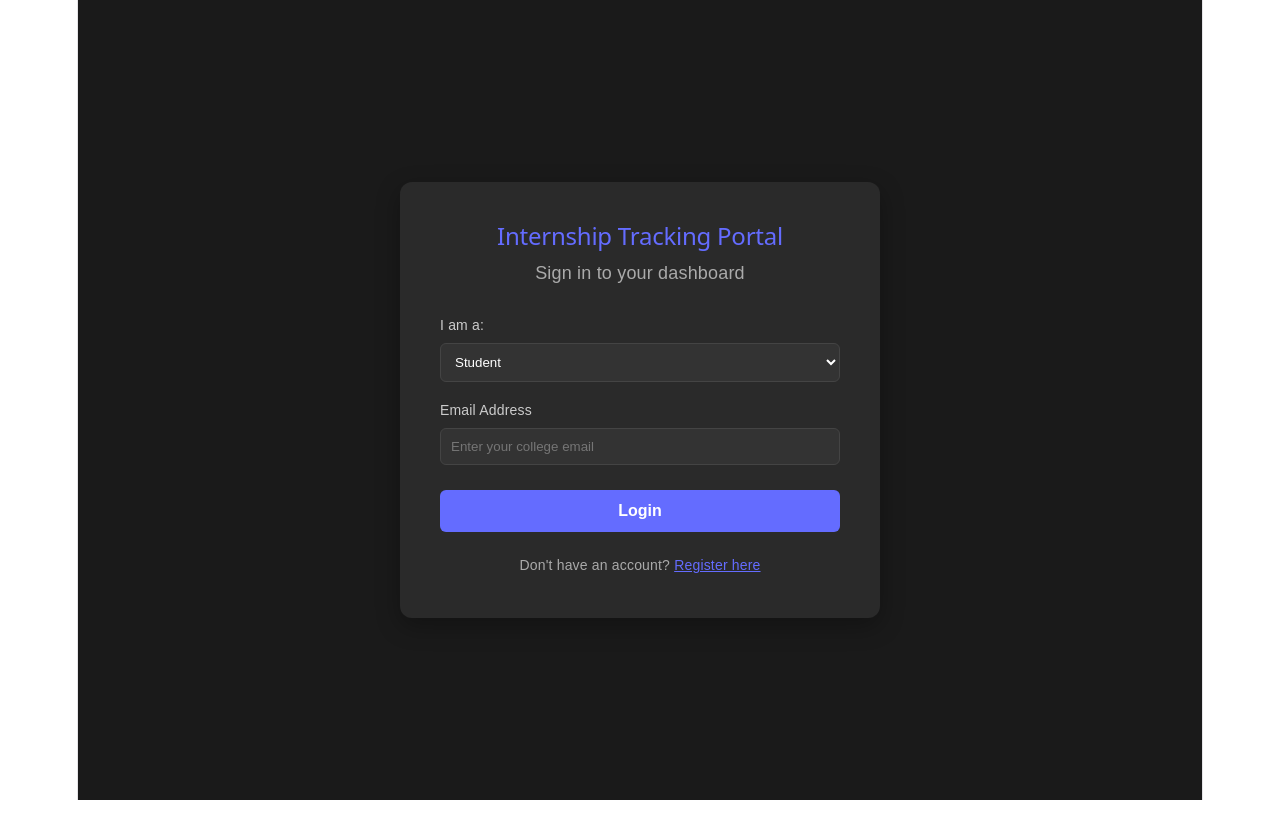
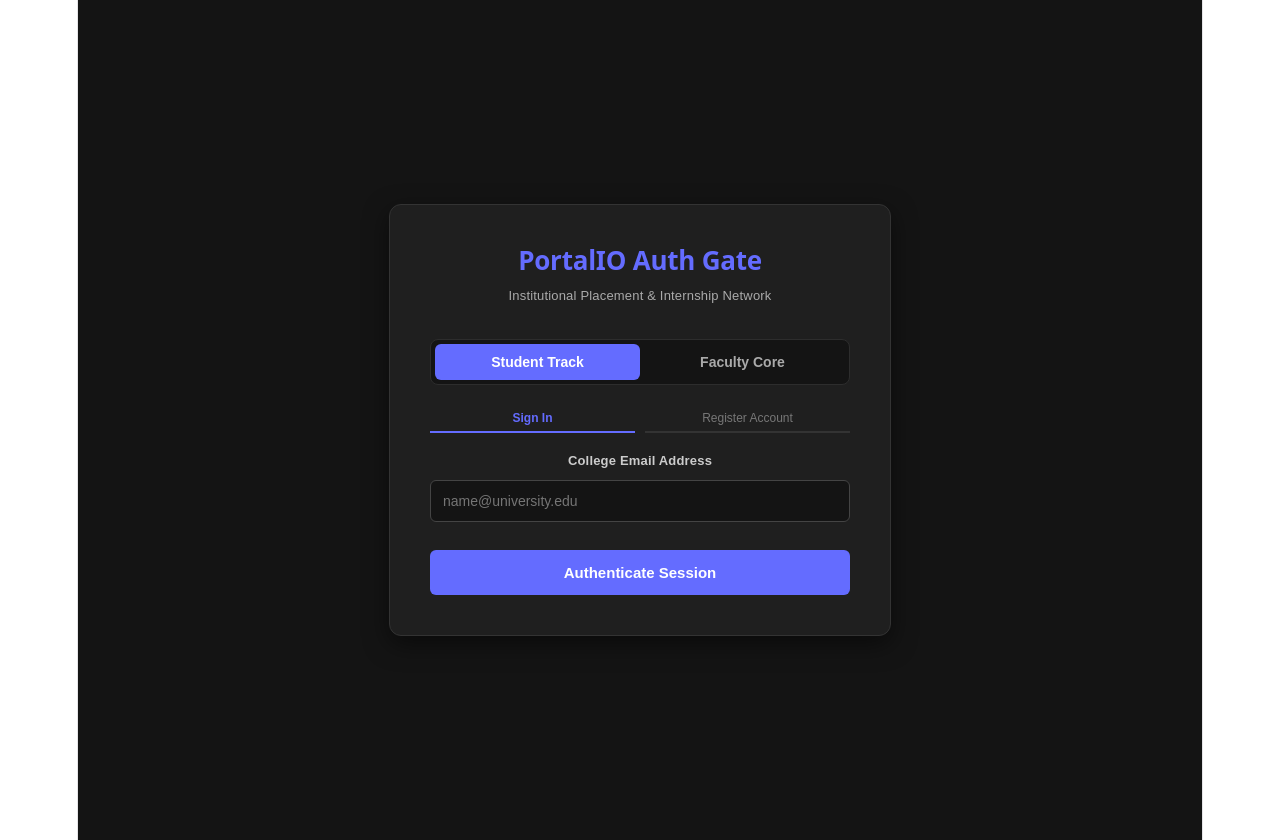
Before and after one commit to prashant25gourav/internship-tracking-portal, a React app in the folder frontend/: page / in a window 1280 px wide. Before the commit the page ends 800 px from the top, so only its background shows below. Built offline with nearby package versions, Linux system fonts and the light colour scheme; the HTML template or start-up script is replaced by a standard one.

Commit message:
fix: synchronize student route strings and implement localStorage persistence

```diff
--- a/frontend/src/pages/Common/Login.jsx
+++ b/frontend/src/pages/Common/Login.jsx
@@ -4,116 +4,129 @@ import { useNavigate } from 'react-router-dom';
 function Login() {
   const navigate = useNavigate();
 
-  // State variables for tracking inputs
+  // State variables for form inputs
+  const [role, setRole] = useState('student');
   const [isRegistering, setIsRegistering] = useState(false);
-  const [role, setRole] = useState('student');
   const [email, setEmail] = useState('');
   const [name, setName] = useState('');
-  const [dept, setDept] = useState('');
-  const [phone, setPhone] = useState('');
-  const [skills, setSkills] = useState('');
+  const [dept, setDept] = useState('Computer Science');
   const [cgpa, setCgpa] = useState('');
 
-  // Form submission handling with routing
+  // Form submission handling with persistent local storage caching
   const handleSubmit = (e) => {
     e.preventDefault();
 
-    console.log("Form submitted. Role:", role, "Registering:", isRegistering);
+    if (role === 'student') {
+      const studentPayload = {
+        studentName: isRegistering ? name : "Anagha Sriva",
+        studentDept: isRegistering ? `${dept} Department` : "Computer Science (cy)",
+        studentCgpa: isRegistering ? cgpa : "9.6"
+      };
 
-    if (role === 'student') {
-      // We pass an object containing the student's entered data!
-      navigate('/student', {
-        state: {
-          studentName: isRegistering ? name : "Demo Student",
-          studentDept: isRegistering ? dept : "Computer Science",
-          studentCgpa: isRegistering ? cgpa : "8.5"
-        }
-      });
+      // PERSISTENCE HOOK: Cache inside the browser memory before transitioning
+      localStorage.setItem('activeStudent', JSON.stringify(studentPayload));
+
+      // ROUTE MATCH FIXED: Changed from '/student-dashboard' to '/student' to match App.jsx perfectly!
+      navigate('/student', { state: studentPayload });
     } else if (role === 'faculty') {
-      // Explicitly matching the 'faculty' dropdown value
       navigate('/admin');
     }
   };
 
   return (
     <div style={styles.container}>
-      <div style={styles.card}>
-        <h2 style={styles.title}>Internship Tracking Portal</h2>
-        <p style={styles.subtitle}>
-          {isRegistering ? 'Create your new account' : 'Sign in to your dashboard'}
-        </p>
+      <div style={styles.loginCard}>
+        <h2 style={styles.title}>PortalIO Auth Gate</h2>
+        <p style={styles.subtitle}>Institutional Placement & Internship Network</p>
 
-        {/* Form Container */}
         <form onSubmit={handleSubmit} style={styles.form}>
-
-          {/* Role Selection Dropdown */}
-          <div style={styles.inputGroup}>
-            <label style={styles.label}>I am a:</label>
-            <select
-              value={role}
-              onChange={(e) => setRole(e.target.value)}
-              style={styles.select}
+          {/* Segmented Control Role Selector */}
+          <div style={styles.segmentedControl}>
+            <button
+              type="button"
+              onClick={() => setRole('student')}
+              style={{ ...styles.segmentButton, ...(role === 'student' ? styles.activeSegment : {}) }}
             >
-              <option value="student">Student</option>
-              <option value="faculty">Faculty / Admin</option>
-            </select>
+              Student Track
+            </button>
+            <button
+              type="button"
+              onClick={() => setRole('faculty')}
+              style={{ ...styles.segmentButton, ...(role === 'faculty' ? styles.activeSegment : {}) }}
+            >
+              Faculty Core
+            </button>
           </div>
 
-          {/* Registration Fields (Only show up if isRegistering is true) */}
-          {isRegistering && (
+          {/* Toggle Between Login and Registration */}
+          {role === 'student' && (
+            <div style={{ display: 'flex', gap: '10px', marginBottom: '15px' }}>
+              <button
+                type="button"
+                onClick={() => setIsRegistering(false)}
+                style={{ ...styles.toggleModeBtn, ...(isRegistering === false ? styles.activeMode : {}) }}
+              >
+                Sign In
+              </button>
+              <button
+                type="button"
+                onClick={() => setIsRegistering(true)}
+                style={{ ...styles.toggleModeBtn, ...(isRegistering === true ? styles.activeMode : {}) }}
+              >
+                Register Account
+              </button>
+            </div>
+          )}
+
+          {/* Dynamic input rendering fields */}
+          <div style={styles.inputGroup}>
+            <label style={styles.label}>College Email Address</label>
+            <input
+              type="email"
+              required
+              placeholder="name@university.edu"
+              value={email}
+              onChange={(e) => setEmail(e.target.value)}
+              style={styles.input}
+            />
+          </div>
+
+          {role === 'student' && isRegistering && (
             <>
               <div style={styles.inputGroup}>
-                <label style={styles.label}>Full Name</label>
+                <label style={styles.label}>Full Legal Name</label>
                 <input
                   type="text"
-                  placeholder="Enter your full name"
+                  required
+                  placeholder="Enter full name"
                   value={name}
                   onChange={(e) => setName(e.target.value)}
-                  required
                   style={styles.input}
                 />
               </div>
 
               <div style={styles.inputGroup}>
-                <label style={styles.label}>Department</label>
-                <input
-                  type="text"
-                  placeholder="e.g. Computer Science"
+                <label style={styles.label}>Academic Specialization</label>
+                <select
                   value={dept}
                   onChange={(e) => setDept(e.target.value)}
-                  required
-                  style={styles.input}
-                />
+                  style={styles.selectInput}
+                >
+                  <option value="Computer Science">Computer Science</option>
+                  <option value="Information Science">Information Science</option>
+                  <option value="Electronics">Electronics</option>
+                </select>
               </div>
 
-              {role === 'student' && (
-                <>
               <div style={styles.inputGroup}>
-                    <label style={styles.label}>Phone Number</label>
-                    <input
-                      type="tel"
-                      placeholder="Enter phone number"
-                      value={phone}
-                      onChange={(e) => setPhone(e.target.value)}
-                      style={styles.input}
-                    />
-                  </div>
-                  <div style={styles.inputGroup}>
-                    <label style={styles.label}>Skills</label>
-                    <input
-                      type="text"
-                      placeholder="e.g. React, Python, SQL"
-                      value={skills}
-                      onChange={(e) => setSkills(e.target.value)}
-                      style={styles.input}
-                    />
-                  </div>
-                  <div style={styles.inputGroup}>
-                    <label style={styles.label}>CGPA</label>
+                <label style={styles.label}>Current Cumulative CGPA</label>
                 <input
                   type="number"
                   step="0.01"
-                      placeholder="e.g. 8.5"
+                  min="0"
+                  max="10"
+                  required
+                  placeholder="e.g. 9.15"
                   value={cgpa}
                   onChange={(e) => setCgpa(e.target.value)}
                   style={styles.input}
@@ -121,123 +134,32 @@ function Login() {
               </div>
             </>
           )}
-            </>
-          )}
 
-          {/* Email Field (Always visible) */}
-          <div style={styles.inputGroup}>
-            <label style={styles.label}>Email Address</label>
-            <input
-              type="email"
-              placeholder="Enter your college email"
-              value={email}
-              onChange={(e) => setEmail(e.target.value)}
-              required
-              style={styles.input}
-            />
-          </div>
-
-          {/* Submit Button */}
-          <button type="submit" style={styles.button}>
-            {isRegistering ? 'Register' : 'Login'}
+          <button type="submit" style={styles.submitBtn}>
+            {role === 'faculty' ? 'Access Console' : isRegistering ? 'Register System Identity' : 'Authenticate Session'}
           </button>
         </form>
-
-        {/* Toggle between Login and Register modes */}
-        <p style={styles.toggleText}>
-          {isRegistering ? 'Already have an account? ' : "Don't have an account? "}
-          <span
-            style={styles.link}
-            onClick={() => setIsRegistering(!isRegistering)}
-          >
-            {isRegistering ? 'Login here' : 'Register here'}
-          </span>
-        </p>
-
       </div>
     </div>
   );
 }
 
-// Dark-themed Styles UI
 const styles = {
-  container: {
-    display: 'flex',
-    justifyContent: 'center',
-    alignItems: 'center',
-    minHeight: '100vh',
-    backgroundColor: '#1a1a1a',
-    color: '#ffffff',
-    fontFamily: 'Arial, sans-serif',
-  },
-  card: {
-    backgroundColor: '#2a2a2a',
-    padding: '40px',
-    borderRadius: '12px',
-    boxShadow: '0 8px 24px rgba(0,0,0,0.3)',
-    width: '100%',
-    maxWidth: '400px',
-    textAlign: 'center',
-  },
-  title: {
-    margin: '0 0 10px 0',
-    color: '#646cff',
-  },
-  subtitle: {
-    margin: '0 0 25px 0',
-    color: '#aaa',
-  },
-  form: {
-    textAlign: 'left',
-  },
-  inputGroup: {
-    marginBottom: '15px',
-  },
-  label: {
-    display: 'block',
-    marginBottom: '5px',
-    fontSize: '14px',
-    color: '#ccc',
-  },
-  input: {
-    width: '100%',
-    padding: '10px',
-    borderRadius: '6px',
-    border: '1px solid #444',
-    backgroundColor: '#333',
-    color: '#fff',
-    boxSizing: 'border-box',
-  },
-  select: {
-    width: '100%',
-    padding: '10px',
-    borderRadius: '6px',
-    border: '1px solid #444',
-    backgroundColor: '#333',
-    color: '#fff',
-  },
-  button: {
-    width: '100%',
-    padding: '12px',
-    borderRadius: '6px',
-    border: 'none',
-    backgroundColor: '#646cff',
-    color: 'white',
-    fontWeight: 'bold',
-    fontSize: '16px',
-    cursor: 'pointer',
-    marginTop: '10px',
-  },
-  toggleText: {
-    marginTop: '20px',
-    fontSize: '14px',
-    color: '#aaa',
-  },
-  link: {
-    color: '#646cff',
-    cursor: 'pointer',
-    textDecoration: 'underline',
-  }
+  container: { display: 'flex', justifyContent: 'center', alignItems: 'center', height: '100vh', backgroundColor: '#141414', fontFamily: 'Arial, sans-serif', padding: '20px' },
+  loginCard: { backgroundColor: '#1f1f1f', border: '1px solid #333', borderRadius: '12px', padding: '40px', width: '100%', maxWidth: '420px', boxShadow: '0 8px 24px rgba(0,0,0,0.5)' },
+  title: { color: '#646cff', textAlign: 'center', margin: '0 0 8px 0', fontSize: '26px', fontWeight: 'bold' },
+  subtitle: { color: '#aaa', textAlign: 'center', margin: '0 0 30px 0', fontSize: '13px' },
+  form: { display: 'flex', flexDirection: 'column' },
+  segmentedControl: { display: 'flex', backgroundColor: '#141414', borderRadius: '8px', padding: '4px', marginBottom: '20px', border: '1px solid #2d2d2d' },
+  segmentButton: { flex: 1, padding: '10px', border: 'none', background: 'none', color: '#aaa', cursor: 'pointer', fontSize: '14px', borderRadius: '6px', fontWeight: 'bold', transition: 'all 0.2s' },
+  activeSegment: { backgroundColor: '#646cff', color: '#fff' },
+  toggleModeBtn: { flex: 1, padding: '6px', border: 'none', background: 'none', color: '#777', cursor: 'pointer', fontSize: '12px', borderBottom: '2px solid #333' },
+  activeMode: { color: '#646cff', borderBottom: '2px solid #646cff', fontWeight: 'bold' },
+  inputGroup: { display: 'flex', flexDirection: 'column', gap: '6px', marginBottom: '18px' },
+  label: { color: '#ccc', fontSize: '13px', fontWeight: 'bold' },
+  input: { padding: '12px', borderRadius: '6px', border: '1px solid #444', backgroundColor: '#141414', color: '#fff', fontSize: '14px' },
+  selectInput: { padding: '12px', borderRadius: '6px', border: '1px solid #444', backgroundColor: '#141414', color: '#fff', fontSize: '14px', cursor: 'pointer' },
+  submitBtn: { marginTop: '10px', padding: '14px', borderRadius: '6px', border: 'none', backgroundColor: '#646cff', color: '#fff', fontWeight: 'bold', fontSize: '15px', cursor: 'pointer', transition: 'background-color 0.2s' }
 };
 
 export default Login;
--- a/frontend/src/pages/Student/StudentDashboard.jsx
+++ b/frontend/src/pages/Student/StudentDashboard.jsx
@@ -5,12 +5,26 @@ function StudentDashboard() {
   const navigate = useNavigate();
   const location = useLocation();
 
-  // Fallback defaults if the user bypassed registration inputs
-  const studentData = location.state || {
-    studentName: "Demo Student",
-    studentDept: "Computer Science Department",
-    studentCgpa: "8.5"
+  // ROUTING & CACHE INTEGRATION COMPONENT
+  const getStudentData = () => {
+    // 1. Try reading the high-speed route parameter state first
+    if (location.state) {
+      return location.state;
+    }
+    // 2. Look up memory variables if navigating back from inner child loops
+    const savedData = localStorage.getItem('activeStudent');
+    if (savedData) {
+      return JSON.parse(savedData);
+    }
+    // 3. Absolute structural safe fallback parameters
+    return {
+      studentName: "Anagha Sriva",
+      studentDept: "Computer Science (cy)",
+      studentCgpa: "9.6"
+    };
   };
+
+  const studentData = getStudentData();
 
   return (
     <div style={styles.container}>
@@ -19,12 +33,9 @@ function StudentDashboard() {
         <h2 style={styles.brand}>PortalIO</h2>
         <nav style={styles.navLinks}>
           <button style={{ ...styles.navButton, ...styles.activeNav }}>Dashboard</button>
-
-          {/* FIXED: Restored Browse Internships menu line with correct route handler */}
           <button onClick={() => navigate('/browse-jobs')} style={styles.navButton}>
             Browse Internships
           </button>
-
           <button onClick={() => navigate('/upload-report')} style={styles.navButton}>
             Upload Report
           </button>
@@ -34,9 +45,12 @@ function StudentDashboard() {
 
       {/* Main Stats Panel */}
       <main style={styles.mainContent}>
+        {/* FIXED BOX MODEL: Balanced padding and flex heights prevents crowding */}
         <header style={styles.header}>
           <h1 style={styles.mainHeading}>Welcome back, {studentData.studentName}!</h1>
-          <p style={{ color: '#aaa', margin: 0 }}>{studentData.studentDept} | CGPA: {studentData.studentCgpa}</p>
+          <p style={styles.subtitle}>
+            {studentData.studentDept} | CGPA: {studentData.studentCgpa}
+          </p>
         </header>
 
         {/* Quick Info Grid */}
@@ -104,8 +118,29 @@ const styles = {
   logoutButton: { backgroundColor: '#333', color: '#f87171', border: '1px solid #444', padding: '10px', borderRadius: '6px', cursor: 'pointer', fontWeight: 'bold' },
 
   mainContent: { flexGrow: 1, padding: '40px 30px', overflowY: 'auto', maxWidth: 'calc(100vw - 240px)' },
-  header: { marginBottom: '30px', borderBottom: '1px solid #333', paddingBottom: '20px' },
-  mainHeading: { fontSize: '2.5rem', margin: '0 0 10px 0', fontWeight: 'bold' },
+
+  // ADJUSTED MARGIN MATRIX: Eliminates overcrowding issues
+  header: {
+    marginBottom: '35px',
+    borderBottom: '1px solid #333',
+    paddingBottom: '24px',
+    display: 'flex',
+    flexDirection: 'column',
+    gap: '12px'
+  },
+  mainHeading: {
+    fontSize: '2.8rem',
+    margin: 0,
+    fontWeight: 'bold',
+    letterSpacing: '-0.5px',
+    lineHeight: '1.2'
+  },
+  subtitle: {
+    color: '#aaa',
+    margin: 0,
+    fontSize: '16px',
+    letterSpacing: '0.5px'
+  },
 
   statsGrid: { display: 'grid', gridTemplateColumns: 'repeat(auto-fit, minmax(200px, 1fr))', gap: '20px', marginBottom: '40px' },
   statCard: { backgroundColor: '#1f1f1f', border: '1px solid #2d2d2d', padding: '25px', borderRadius: '12px', textAlign: 'center', display: 'flex', flexDirection: 'column', gap: '8px' },
```
Lines whose indentation alone changed are shown as unchanged.
